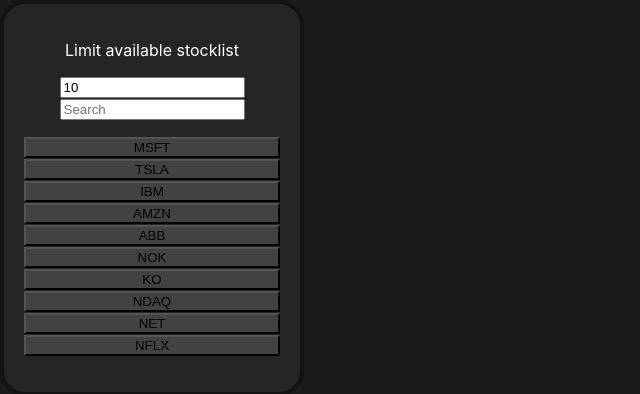
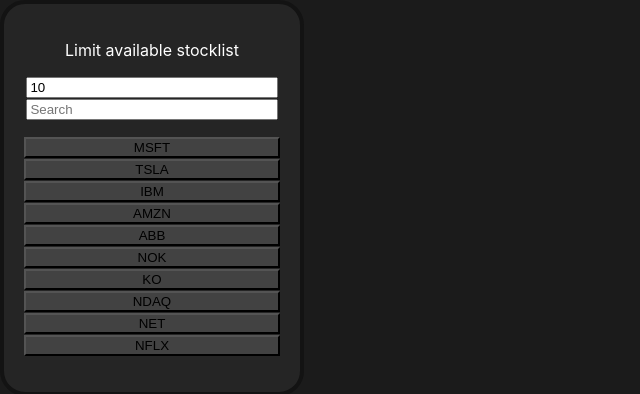
Before and after one commit to KeMaAid/reactstocks, a React (Create React App) app: page / in a window 1280 px wide. Shown: the top 394 px of the page, without its empty margins (0-640 px from the left). Built offline with nearby package versions, Linux system fonts and the light colour scheme.

Commit message:
made searchbars adjust

```diff
--- a/src/App.css
+++ b/src/App.css
@@ -46,6 +46,9 @@
   padding:                20px;
   background:             var(--base01);
 }
+input{
+  width:                  95%;
+}
 
 .StockPicker ul{
   max-height:             calc(100vh -180px);
```
